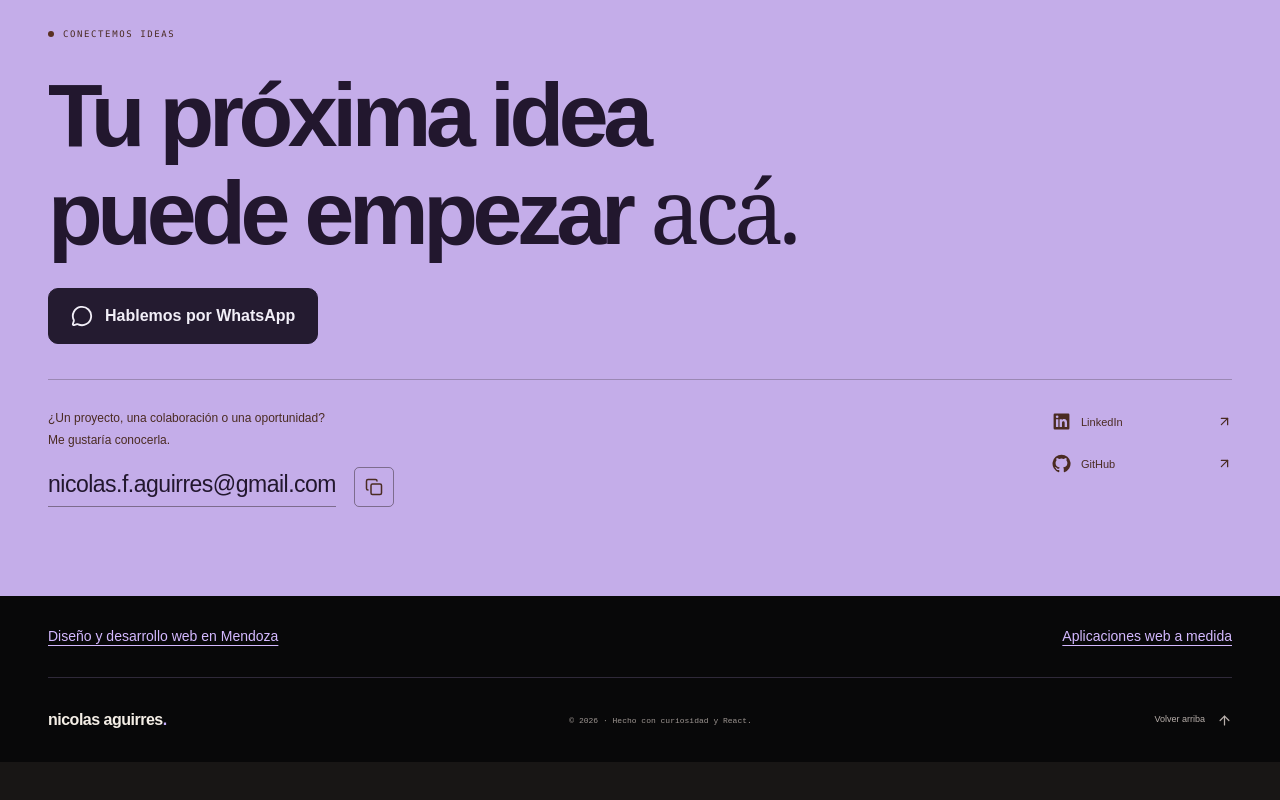
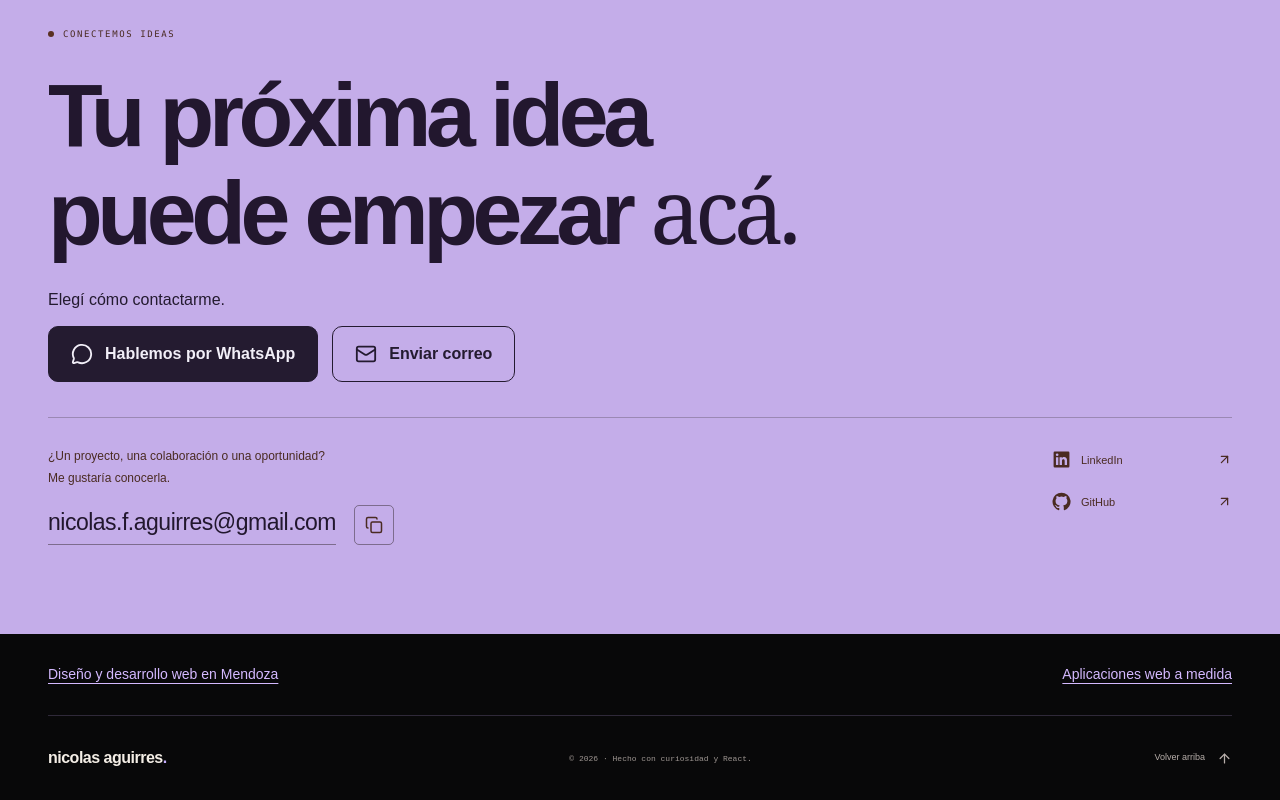
Before and after one commit to Xenov2030/portfolioNicolasAguirres, a React (Vite) app in the folder modern-portfolio/: page / in a window 1280 px wide. Shown: the part 8491-9291 px from the top of the page. Before the commit the page ends 9253 px from the top, so only its background shows below. Built offline with nearby package versions, Linux system fonts and the light colour scheme.

Commit message:
Ofrece WhatsApp y correo con consulta precompletada del portfolio

```diff
--- a/modern-portfolio/src/components/Contact.css
+++ b/modern-portfolio/src/components/Contact.css
@@ -4,7 +4,8 @@
   gap: 28px;
 }
 
-.contact-whatsapp {
+.contact-whatsapp,
+.contact-email {
   display: inline-flex;
   align-items: center;
   justify-content: center;
@@ -22,10 +23,48 @@
   transition: background 0.2s;
 }
 
-.contact-whatsapp:hover { background: #3b2b4d; }
-.contact-whatsapp:focus-visible { outline: 3px solid #241b30; outline-offset: 4px; }
-.contact-whatsapp svg { flex-shrink: 0; }
+.contact-whatsapp:hover {
+  background: #3b2b4d;
+}
+.contact-whatsapp:focus-visible {
+  outline: 3px solid #241b30;
+  outline-offset: 4px;
+}
+.contact-whatsapp svg,
+.contact-email svg {
+  flex-shrink: 0;
+}
 
 @media (max-width: 540px) {
-  .contact-whatsapp { width: 100%; font-size: 15px; padding: 15px 16px; }
+  .contact-whatsapp,
+  .contact-email {
+    width: 100%;
+    font-size: 15px;
+    padding: 15px 16px;
+  }
 }
+
+.contact-choices {
+  width: 100%;
+}
+.contact-choices > p {
+  margin: 0 0 14px;
+  color: #241b30;
+  font-size: 16px;
+}
+.contact-options {
+  display: flex;
+  flex-wrap: wrap;
+  gap: 14px;
+}
+.contact-email {
+  background: transparent;
+  color: #241b30;
+}
+.contact-email:hover {
+  background: #241b3010;
+}
+.contact-email:focus-visible {
+  outline: 3px solid #241b30;
+  outline-offset: 4px;
+}
--- a/modern-portfolio/src/components/Contact.jsx
+++ b/modern-portfolio/src/components/Contact.jsx
@@ -1,7 +1,8 @@
 import { Github, Linkedin } from "./SocialIcons";
 import { useState, useRef, useEffect } from "react";
-import { ArrowUpRight, Copy, Check, MessageCircle } from "lucide-react";
+import { ArrowUpRight, Copy, Check, MessageCircle, Mail } from "lucide-react";
 import { profile } from "../data/portfolio";
+import { contactLinks } from "../data/contact";
 import "./Contact.css";
 
 export default function Contact() {
@@ -34,15 +35,28 @@ export default function Contact() {
             <br />
             puede empezar <span>acá.</span>
           </h2>
+          <div className="contact-choices">
+            <p>Elegí cómo contactarme.</p>
+            <div
+              className="contact-options"
+              role="group"
+              aria-label="Opciones de contacto"
+            >
               <a
                 className="contact-whatsapp"
-            href={profile.whatsapp}
+                href={contactLinks.whatsapp}
                 target="_blank"
                 rel="noopener noreferrer"
               >
                 <MessageCircle size={22} aria-hidden="true" />
                 Hablemos por WhatsApp
               </a>
+              <a className="contact-email" href={contactLinks.email}>
+                <Mail size={22} aria-hidden="true" />
+                Enviar correo
+              </a>
+            </div>
+          </div>
         </div>
         <div className="contact-bottom">
           <div>
@@ -52,7 +66,7 @@ export default function Contact() {
               Me gustaría conocerla.
             </p>
             <div className="email-row">
-              <a href={`mailto:${profile.email}`}>{profile.email}</a>
+              <a href={contactLinks.email}>{profile.email}</a>
               <button
                 type="button"
                 onClick={copyEmail}
--- a/modern-portfolio/src/components/Services.jsx
+++ b/modern-portfolio/src/components/Services.jsx
@@ -1,4 +1,4 @@
-import { profile } from "../data/portfolio";
+import { contactLinks } from "../data/contact";
 export default function Services() {
   return <section id="services" className="section services-section" aria-labelledby="services-title">
     <div className="container">
@@ -10,7 +10,7 @@ export default function Services() {
         <article><h3>Aplicaciones web a medida</h3><p>Interfaces con React y Next.js y lógica de aplicación para organizar procesos. JornadApp muestra mi trabajo con registros, horarios y estimaciones.</p><a href="/aplicaciones-web-a-medida/">Ver el servicio de aplicaciones a medida →</a></article>
         <article><h3>Sistemas de gestión para negocios</h3><p>Clientes, presupuestos, trabajos y seguimiento de cobros según el alcance acordado. TrabajoClaro es mi beta propia para explorar estas necesidades.</p><a href="#trabajoclaro">Conocer TrabajoClaro →</a></article>
       </div>
-      <a className="inline-link" href={`mailto:${profile.email}?subject=Consulta%20por%20desarrollo%20web`}>Contame qué necesitás desarrollar →</a>
+      <a className="inline-link" href={contactLinks.email}>Contame qué necesitás desarrollar →</a>
     </div>
   </section>;
 }
--- /dev/null
+++ b/modern-portfolio/src/data/contact.js
@@ -0,0 +1,10 @@
+import { profile } from "./portfolio.js";
+
+export const inquirySubject = "Consulta desde el portfolio";
+export const inquiryMessage =
+  "Hola Nicolas, te contacto desde tu portfolio. Me gustaría consultarte por un proyecto web.\n\nMi nombre:\nMi negocio o proyecto:\nQué necesito desarrollar:";
+
+export const contactLinks = {
+  whatsapp: `${profile.whatsapp}?text=${encodeURIComponent(inquiryMessage)}`,
+  email: `mailto:${profile.email}?subject=${encodeURIComponent(inquirySubject)}&body=${encodeURIComponent(inquiryMessage)}`,
+};
```
Lines whose indentation alone changed are shown as unchanged.
